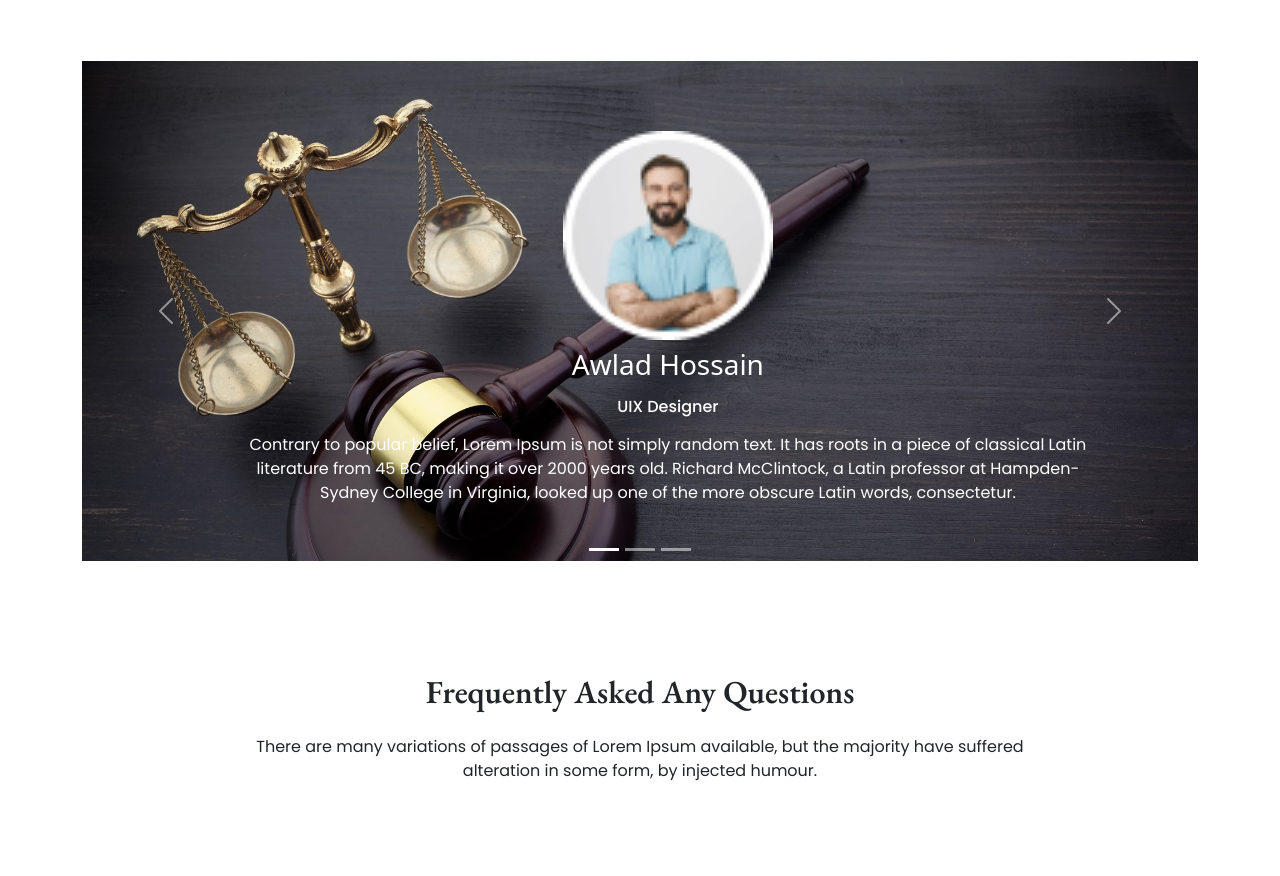
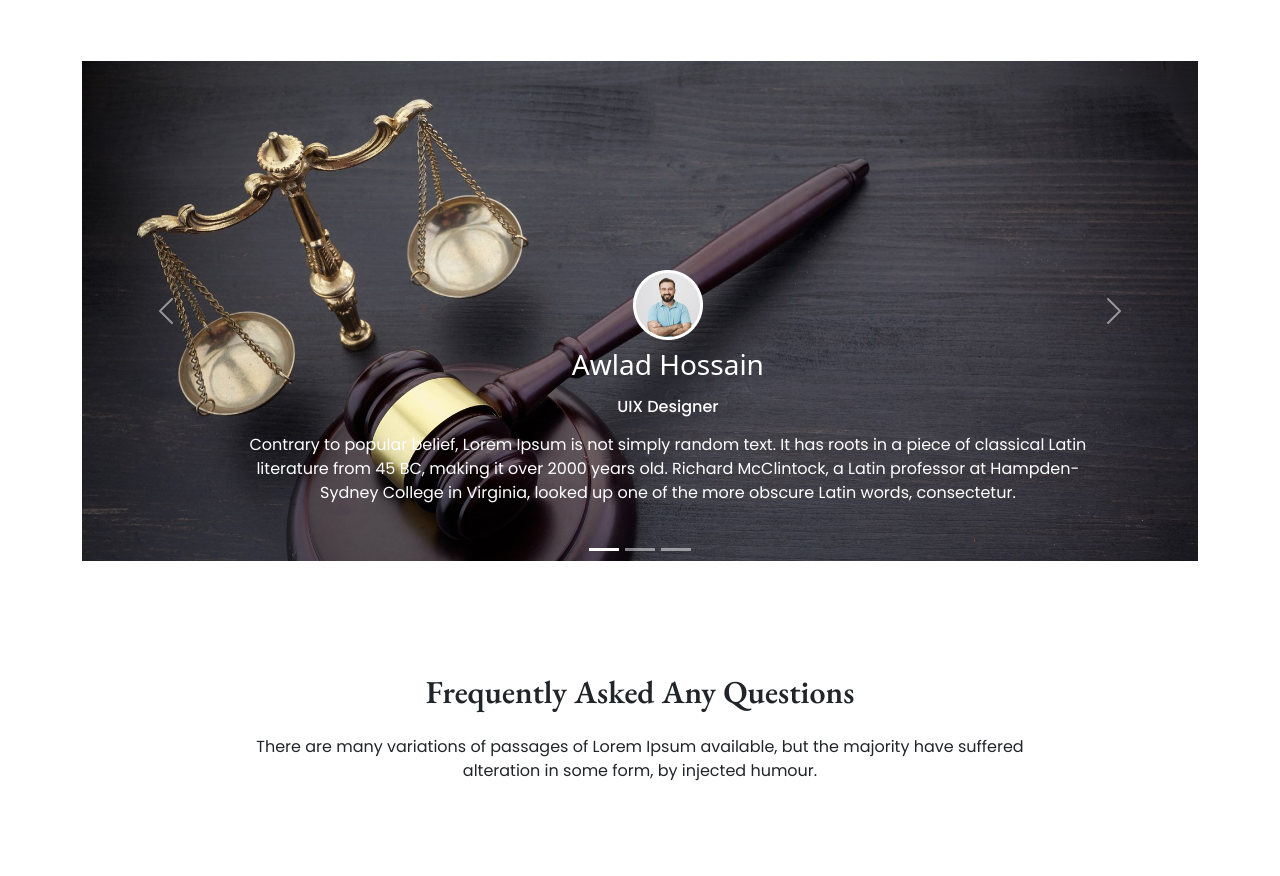
Before and after one commit to Showmandas/Justice-Bootstrap-Project, a plain HTML site: page index.html in a window 1280 px wide. Shown: the part 1506-2382 px from the top of the page. Drawn offline with nearby package versions, Linux system fonts and the light colour scheme.

Commit message:
edit ellipse image size

```diff
--- a/index.html
+++ b/index.html
@@ -218,7 +218,7 @@
               <div class="d-flex flex-column slide-card gap-2">
                 <img
                   src="images/Ellipse 1.png"
-                  class="w-sm-50 w-25 mx-auto"
+                  class="img-fluid w-sm-25 mx-auto"
                   alt="client"
                 />
                 <h3 class="fs-sm-5">Awlad Hossain</h3>
```
